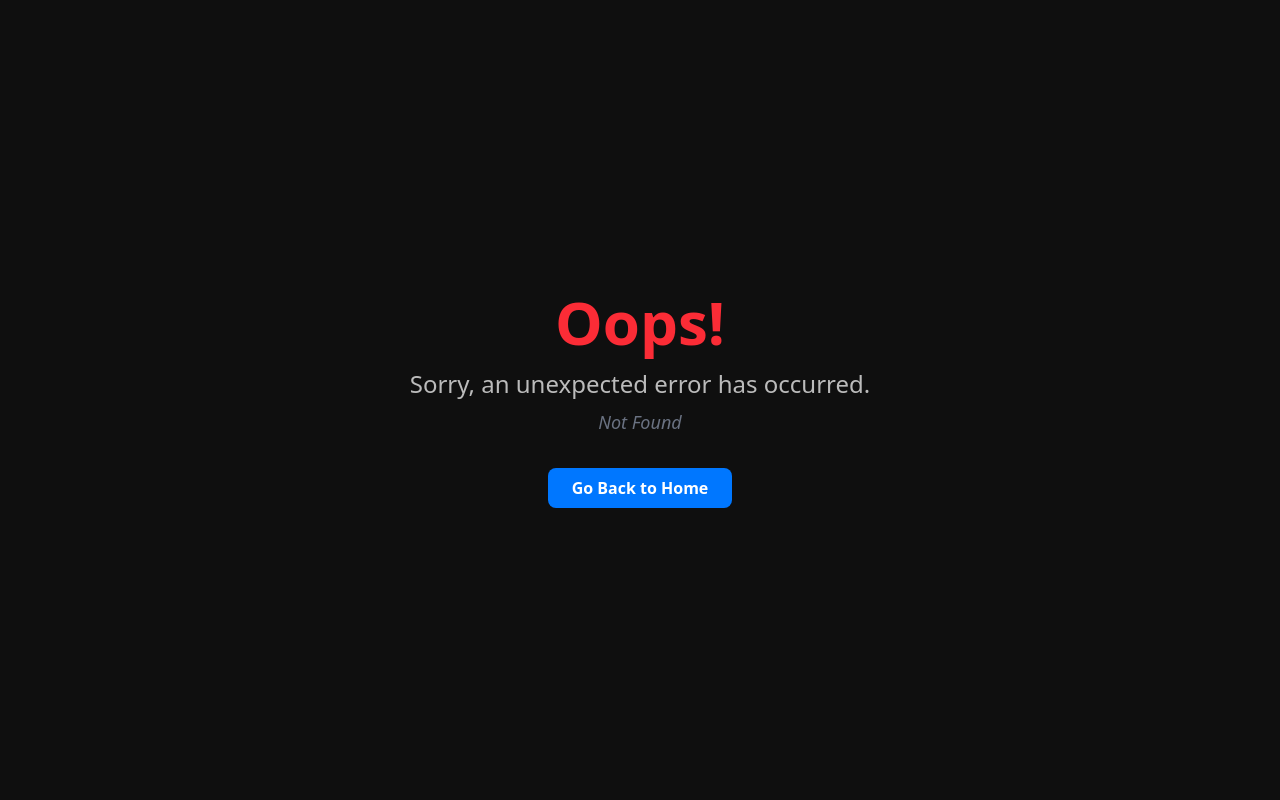
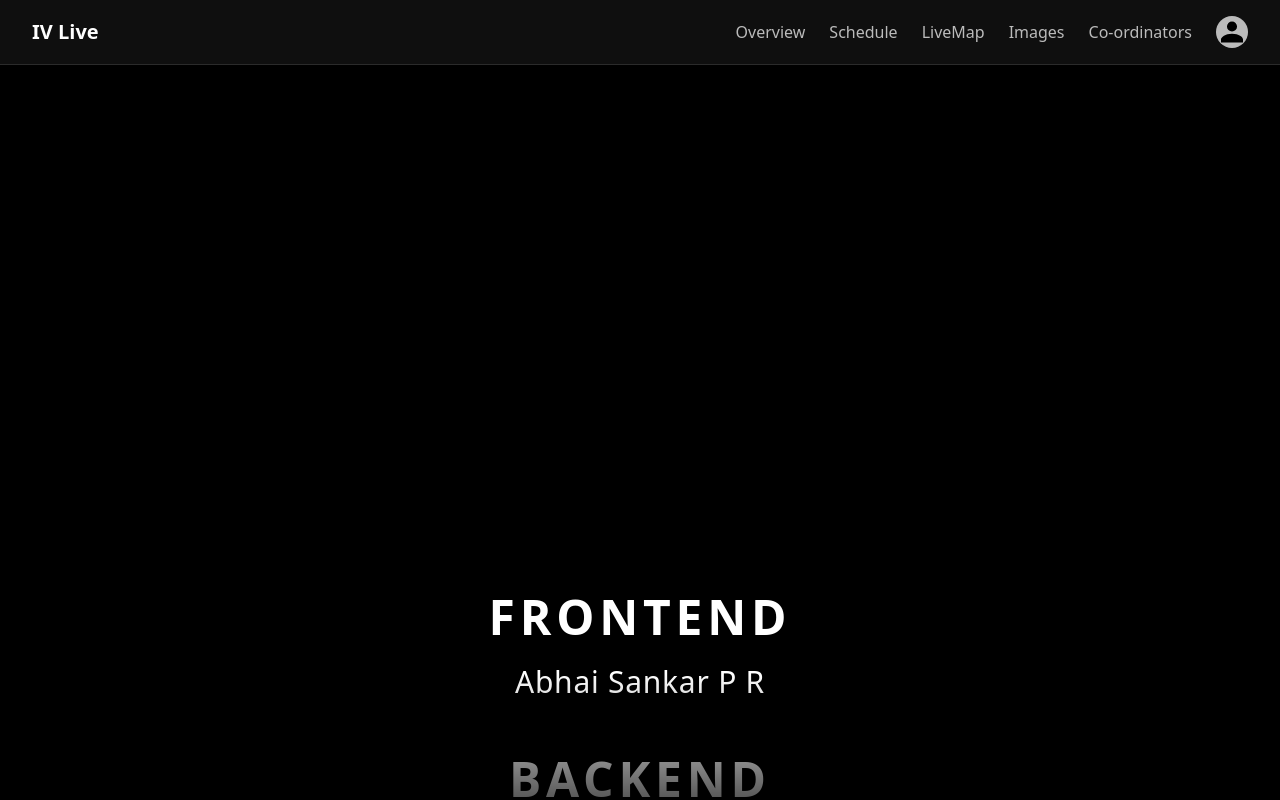
Before and after one commit to AbhaiSankarPR/IV_CSE_27, a React (Vite) app in the folder frontend/: page /credits in a window 1280 px wide. Before the commit this address had no page. Built offline with nearby package versions, Linux system fonts and the light colour scheme; no server answers.

Commit message:
update a credit page

```diff
--- a/frontend/src/App.jsx
+++ b/frontend/src/App.jsx
@@ -3,7 +3,6 @@ import { Outlet } from "react-router-dom";
 import Navbar from "./components/Navbar.jsx";
 
 function App() {
-
   useEffect(() => {
     fetch(`${import.meta.env.VITE_BACKEND_URL}`)
       .then((res) => res.text())
@@ -12,9 +11,9 @@ function App() {
   }, []);
 
   return (
-    <div className="bg-dark-primary text-white min-h-screen font-sans">
+    <div className="bg-dark-primary text-white h-screen w-screen overflow-x-hidden font-sans flex flex-col">
       <Navbar />
-      <main>
+      <main className="flex-1 overflow-y-auto">
         <Outlet />
       </main>
     </div>
--- a/frontend/src/components/Navbar.jsx
+++ b/frontend/src/components/Navbar.jsx
@@ -16,7 +16,7 @@ function Navbar() {
   return (
     <nav className="bg-dark-primary text-white border-b border-[rgba(50,50,50,0.838)]">
       <div className="flex items-center justify-between py-4 px-6 md:px-8">
-        <Link className="text-white font-semibold text-xl no-underline" to="/">
+        <Link className="text-white font-semibold text-xl no-underline" to="/credits">
           IV Live
         </Link>
 
--- /dev/null
+++ b/frontend/src/pages/credit/CreditsRoll.jsx
@@ -0,0 +1,99 @@
+import { useEffect, useRef, useState } from "react";
+
+export default function CreditsPage() {
+  const credits = [
+    { title: "Frontend", lines: ["Abhai Sankar P R"] },
+    { title: "Backend", lines: ["Akhileswaran"] },
+    { title: "Title Design", lines: ["Sreenandan"] },
+    { title: "Logo Design", lines: ["Aadityan M"] },
+    { title: "Finance Team", lines: ["Abhiram A P"] },
+    "Special thanks to SCTCE administration",
+    "Thanks for travelling with us!",
+  ];
+
+  const viewportRef = useRef(null);
+  const contentRef = useRef(null);
+  const animRef = useRef(null);
+
+  const [translateY, setTranslateY] = useState(0);
+  const [speed] = useState(50);
+
+  useEffect(() => {
+    const vp = viewportRef.current;
+    const ct = contentRef.current;
+
+    if (!vp || !ct) return;
+
+    const vpHeight = vp.clientHeight;
+    const contentHeight = ct.scrollHeight;
+
+    setTranslateY(vpHeight);
+
+    let last = null;
+
+    function animate(ts) {
+      if (!last) last = ts;
+      const dt = (ts - last) / 1000;
+      last = ts;
+
+      setTranslateY((prev) => {
+        const next = prev - speed * dt;
+        if (next < -contentHeight) return vpHeight;
+        return next;
+      });
+
+      animRef.current = requestAnimationFrame(animate);
+    }
+
+    animRef.current = requestAnimationFrame(animate);
+
+    return () => cancelAnimationFrame(animRef.current);
+  }, [speed]);
+
+  const renderCredits = () =>
+    credits.map((item, i) => {
+      if (typeof item === "string") {
+        return (
+          <div
+            key={i}
+            className="text-center text-2xl md:text-3xl py-4 font-light tracking-wider uppercase"
+          >
+            {item}
+          </div>
+        );
+      }
+      return (
+        <div key={i} className="text-center mb-12">
+          <div className="text-4xl md:text-5xl font-bold mb-4 tracking-widest uppercase">
+            {item.title}
+          </div>
+          {item.lines.map((line, j) => (
+            <div
+              key={j}
+              className="text-2xl md:text-3xl font-light leading-[50px] tracking-wide"
+            >
+              {line}
+            </div>
+          ))}
+        </div>
+      );
+    });
+
+  return (
+    <div className="w-screen h-screen overflow-hidden bg-black text-white relative flex items-center justify-center">
+      <div ref={viewportRef} className="absolute inset-0 overflow-hidden">
+        <div
+          ref={contentRef}
+          className="absolute left-1/2 -translate-x-1/2 px-4 md:px-0"
+          style={{ transform: `translateY(${translateY}px)` }}
+        >
+          {renderCredits()}
+          <div className="h-48" />
+        </div>
+
+        <div className="pointer-events-none absolute top-0 left-0 right-0 h-48 bg-gradient-to-b from-black to-transparent" />
+        <div className="pointer-events-none absolute bottom-0 left-0 right-0 h-48 bg-gradient-to-t from-black to-transparent" />
+      </div>
+    </div>
+  );
+}
--- a/frontend/src/routes/index.jsx
+++ b/frontend/src/routes/index.jsx
@@ -10,6 +10,7 @@ import Schedule from "../pages/Schedule";
 import Map from "../pages/LiveMap";
 import Dashboard from "../pages/admin/dashboard";
 import Memories from "../pages/Memories";
+import Credit from "../pages/credit/CreditsRoll"
 
 export const router = createBrowserRouter([
   {
@@ -49,7 +50,10 @@ export const router = createBrowserRouter([
         path: "/memories",
         element: <Memories />,
       },
-
+      {
+        path: "/credits",
+        element: <Credit />,
+      },
     ],
   },
 ]);
```
Also changed, not shown: frontend/src/pages/Memories.jsx (indentation only).
